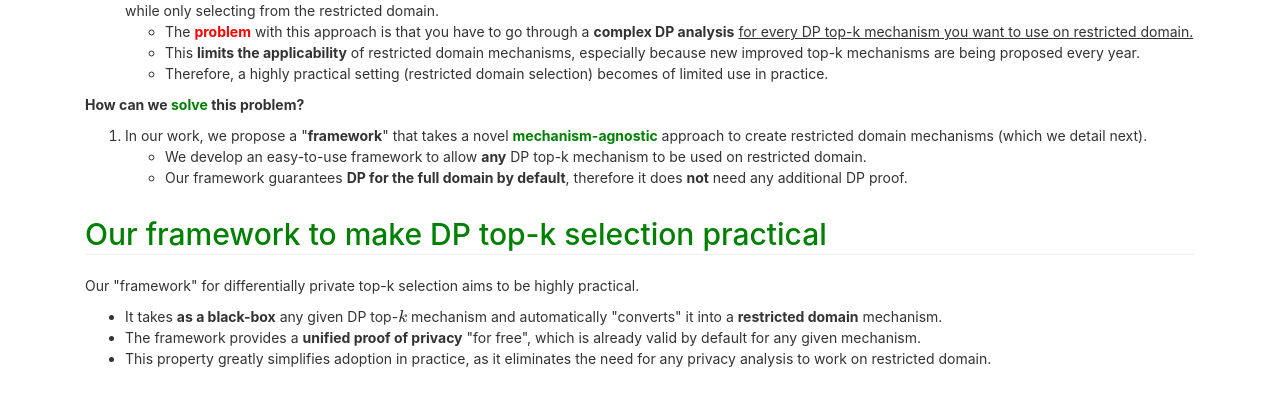
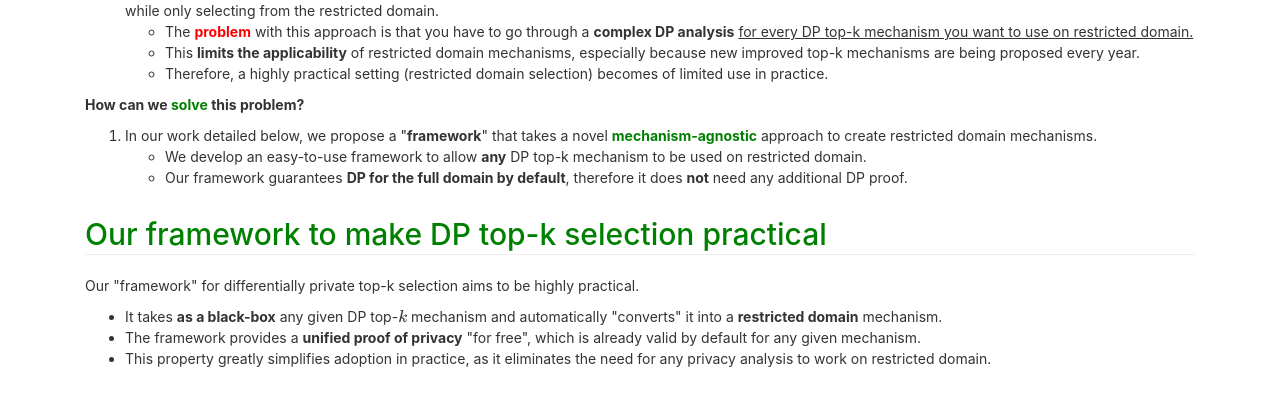
Before and after one commit to ricardocarvalhods/ricardocarvalhods.github.io, a plain HTML site: page topk.html in a window 1280 px wide. Shown: the part 1887-2284 px from the top of the page. Drawn offline with nearby package versions, Linux system fonts and the light colour scheme; some icons are missing.

Commit message:
Update topk.html

```diff
--- a/topk.html
+++ b/topk.html
@@ -202,7 +202,7 @@
           <p>
             <b>How can we <span style="color:green">solve</span> this problem?</b><br/>
             <ol>
-              <li>In our work, we propose a "<b>framework</b>" that takes a novel <b style="color:green">mechanism-agnostic</b> approach to create restricted domain mechanisms (which we detail next).</li>
+              <li>In our work detailed below, we propose a "<b>framework</b>" that takes a novel <b style="color:green">mechanism-agnostic</b> approach to create restricted domain mechanisms.</li>
               <ul>
                 <li>We develop an easy-to-use framework to allow <b>any</b> DP top-k mechanism to be used on restricted domain.</li>
                 <li>Our framework guarantees <b>DP for the full domain by default</b>, therefore it does <b>not</b> need any additional DP proof.</li>
```
